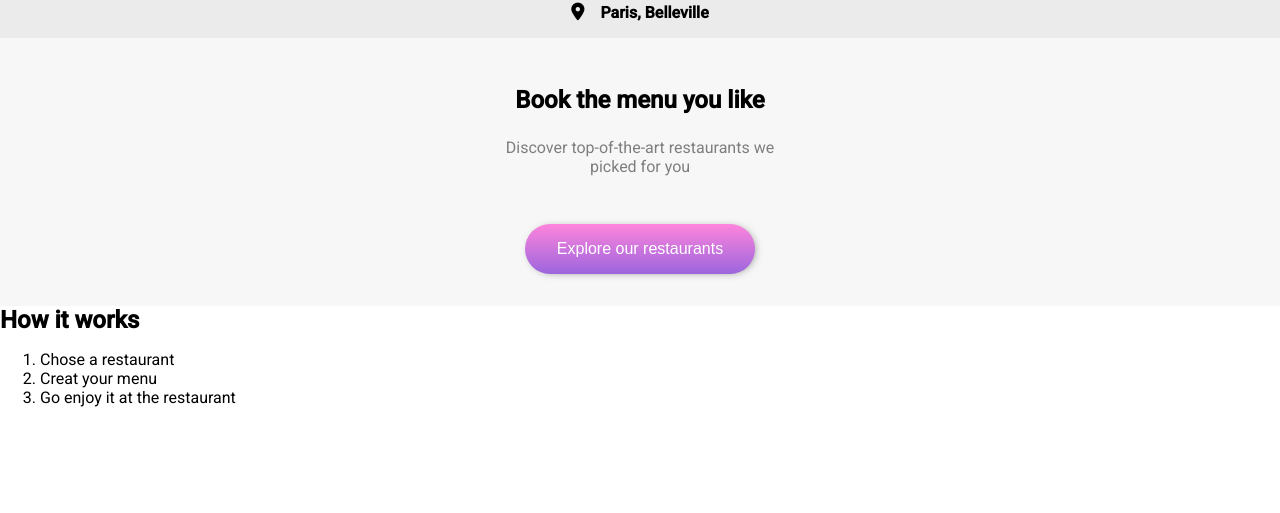
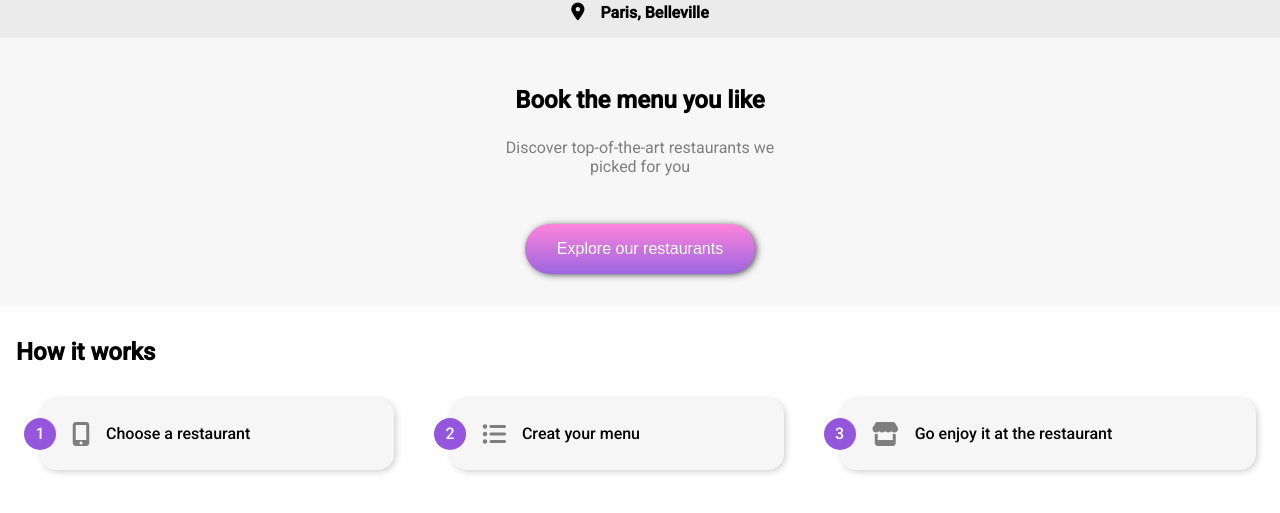
Before and after one commit to baharsaghafi/OhMyFoodProject, a website: page index.html in a window 1280 px wide. Shown: the part 61-574 px from the top of the page. Drawn offline with Linux system fonts and the light colour scheme; a web font is replaced by a local one.

Commit message:
add menu and set the bullet points

```diff
--- a/index.html
+++ b/index.html
@@ -34,12 +34,12 @@
     </section>
 
     <!----------List------------>
-    <section class="list">
+    <section class="menu">
       <h2>How it works</h2>
       <ol>
-        <li>Chose a restaurant</li>
-        <li>Creat your menu</li>
-        <li>Go enjoy it at the restaurant</li>
+        <li><i class="fas fa-mobile-alt"></i> Choose a restaurant</li>
+        <li><i class="fas fa-list-ul"></i> Creat your menu</li>
+        <li><i class="fas fa-store"></i> Go enjoy it at the restaurant</li>
       </ol>
     </section>
 
--- a/main.scss
+++ b/main.scss
@@ -1,4 +1,5 @@
 @import "./sass/base.scss";
 @import "./sass/layout/header.scss";
 @import "./sass/layout/explore.scss";
-@import "./sass/layout/location.scss"
+@import "./sass/layout/location.scss";
+@import "./sass/layout/menu.scss";
--- a/sass/layout/explore.scss
+++ b/sass/layout/explore.scss
@@ -9,7 +9,17 @@
     font-size: 1rem;
   }
   & button {
-    @include mixins.base-button;
+    font-size: 1rem;
+    padding: 1rem 2rem;
+    border: none;
+    border-radius: 2rem;
+    box-shadow: 2px 1px 8px -2px black;
+    background-image: linear-gradient(to top, rgba(147, 86, 220, 0.9), rgba(255, 121, 218, 0.9));
+    transition: transform 200ms;
     font-size: 1rem;
   }
+  & button:hover {
+    transform: scale(1.02);
+    opacity: 0.9;
+  }
 }
--- /dev/null
+++ b/sass/layout/menu.scss
@@ -0,0 +1,26 @@
+.menu {
+    & ol {
+        display: flex;
+        flex-wrap: wrap;
+        gap: 1rem;
+        @media (max-width: 1000px) {
+            flex-direction: column;
+        }
+    }
+    & li {
+        background-color: #f6f6f6;
+        cursor: pointer;
+        padding: 1rem 2rem;
+        border: 1px solid red;
+        flex-grow: 1;
+        border-radius: 1rem;
+        margin-right: 1.5rem;
+        font-weight: 550;
+        box-shadow: 2px 2px 10px -3px #a8a7a7;
+    }
+    & i.fas {
+        margin-left: 1rem;
+        font-size: 1.5rem;
+    }
+
+}
```
Also changed, not shown: style.css, stylet.css (added), 1 other file.
